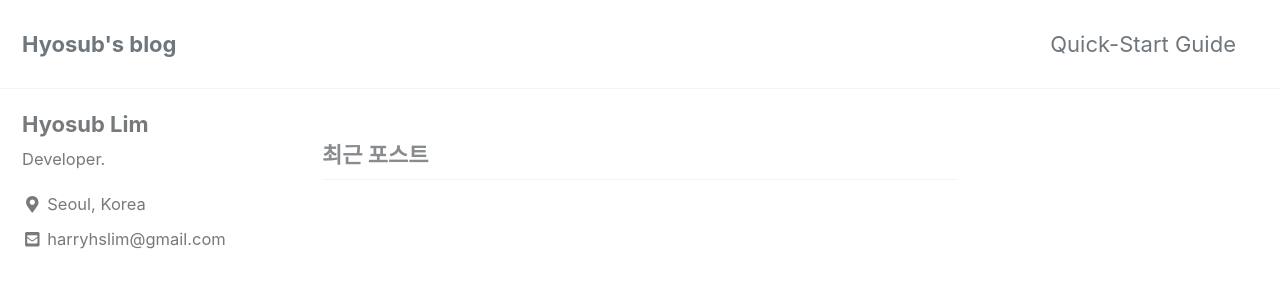
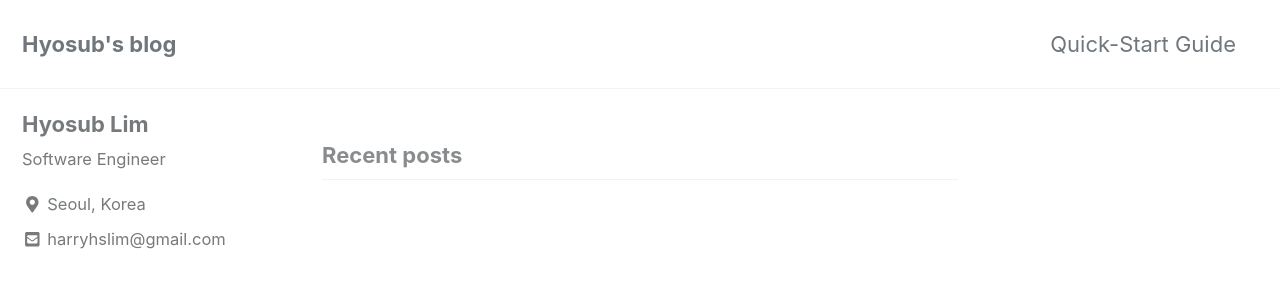
Before and after one commit to hyosub/hyosub.github.io, a Jekyll site: the page built from index.html, in a window 1280 px wide and 900 px high. Shown: the top 300 px of the window. Built offline with Jekyll 4.4.1, drawn with Linux system fonts in a browser that asks for light colours; cached includes are drawn as plain includes; nearby versions of some CDN libraries; the list of posts is cut into pages by our own code.

Commit message:
Update config

```diff
--- a/_config.yml
+++ b/_config.yml
@@ -15,7 +15,7 @@
 minimal_mistakes_skin    : "default" # "air", "aqua", "contrast", "dark", "dirt", "neon", "mint", "plum", "sunrise"
 
 # Site Settings
-locale                   : "ko-KR"
+locale                   : "en-US"
 title                    : "Hyosub's blog"
 title_separator          : "-"
 name                     : "Hyosub Lim"
@@ -108,7 +108,7 @@ analytics:
 author:
   name             : "Hyosub Lim"
   avatar           : # path of avatar image, e.g. "/assets/images/bio-photo.jpg"
-  bio              : "Developer."
+  bio              : "Software Engineer"
   location         : "Seoul, Korea"
   email            :
   links:
```
